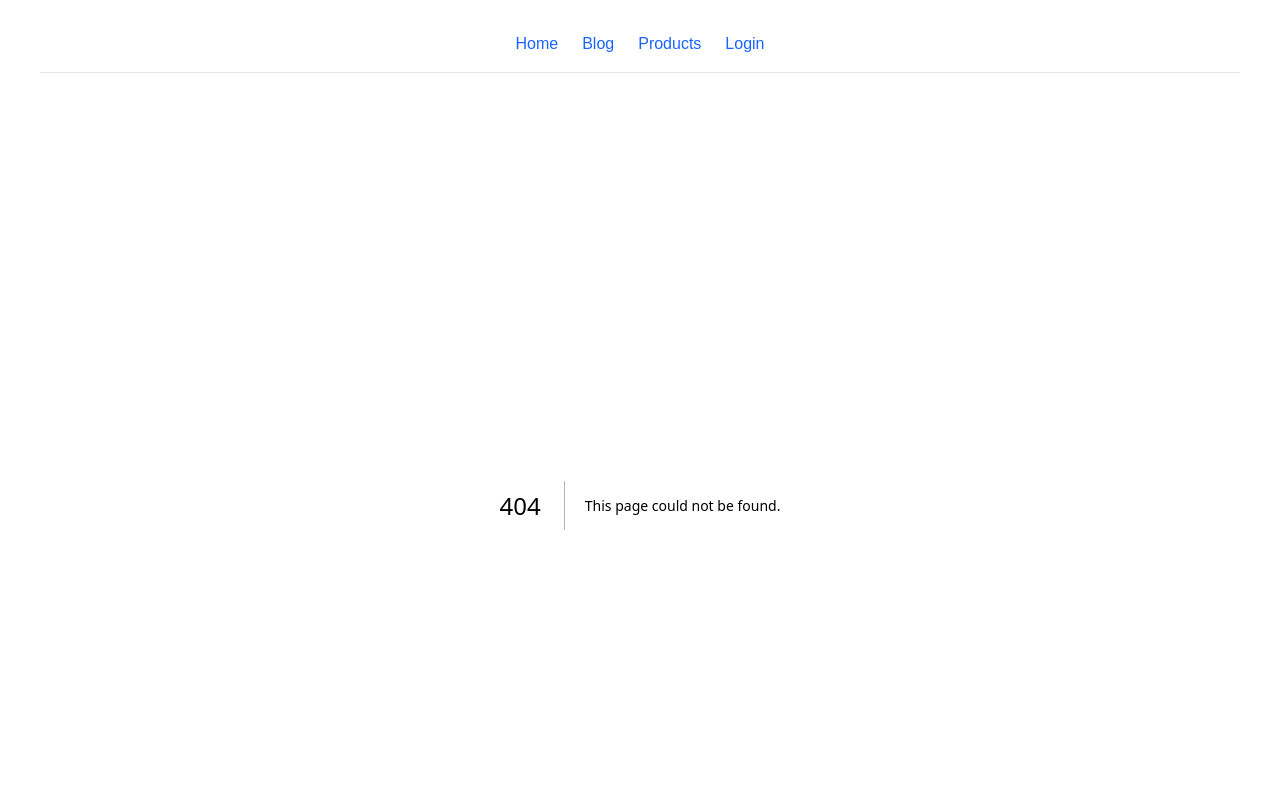
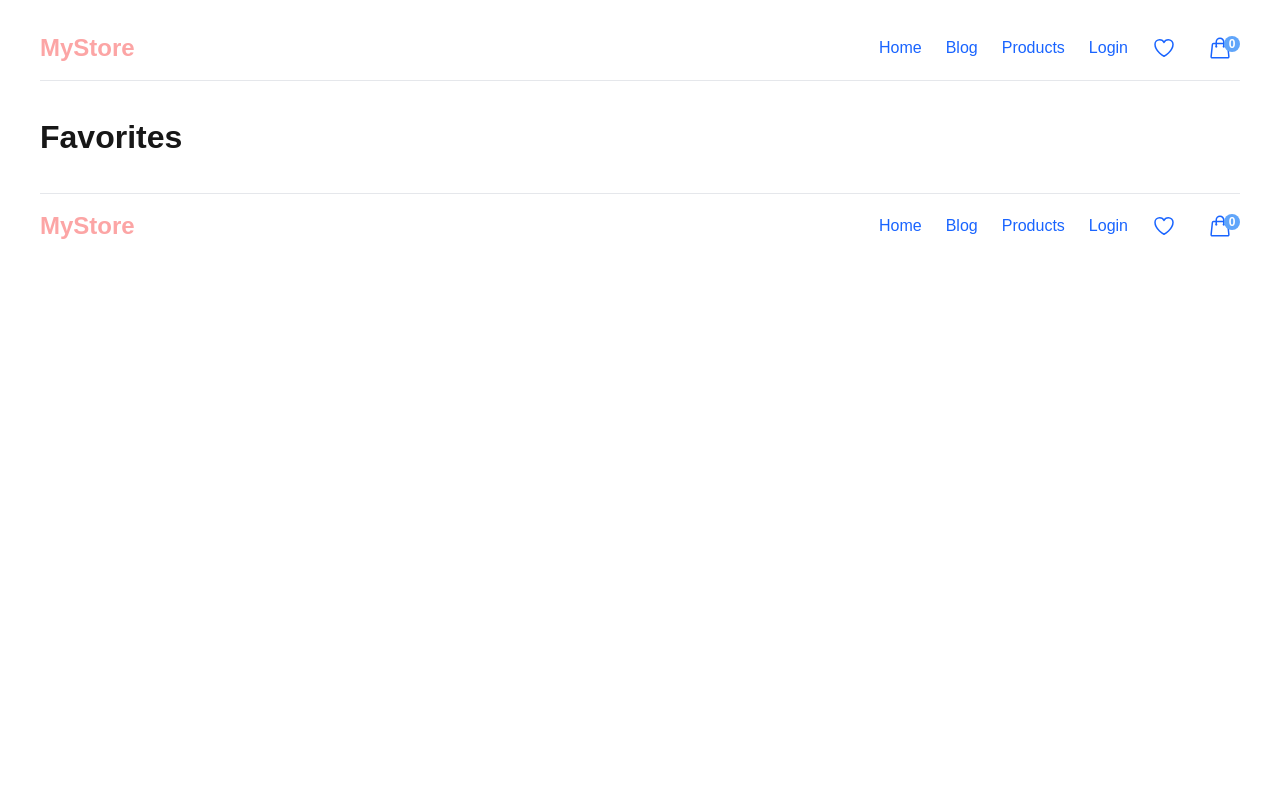
Before and after one commit to sofiekedvik/my-store, a Next.js app: page /favorites in a window 1280 px wide. Before the commit this address had no page. Shown: the top 800 px of the page. Built offline with nearby package versions, Linux system fonts and the light colour scheme.

Commit message:
feat: favorites

```diff
--- /dev/null
+++ b/src/app/favorites/page.tsx
@@ -0,0 +1,7 @@
+export default function Favorites() {
+  return (
+    <div className="">
+      <h1>Favorites</h1>
+    </div>
+  );
+}
--- a/src/app/lib/datocms.ts
+++ b/src/app/lib/datocms.ts
@@ -12,7 +12,7 @@ export function performRequest(query, options) {
       {
         ...options,
         token: process.env.NEXT_DATOCMS_API_TOKEN,
-        environment: process.env.NEXT_DATOCMS_ENVIRONMENT,
+        // environment: process.env.NEXT_DATOCMS_ENVIRONMENT,
       },
     ])
   );
--- /dev/null
+++ b/src/ui/components/favorites/favorites.tsx
@@ -0,0 +1,16 @@
+"use client";
+
+import { useState } from "react";
+import ProductGrid from "../product-grid/product-grid";
+
+function Favorites() {
+  const [favorites, setFavorites] = useState([]);
+
+  return (
+    <div className="row-start-3 flex gap-6 flex-wrap items-center justify-center">
+      <ProductGrid products={favorites} />
+    </div>
+  );
+}
+
+export default Favorites;
--- a/src/ui/components/nav/nav.tsx
+++ b/src/ui/components/nav/nav.tsx
@@ -2,12 +2,20 @@
 import { useState } from "react";
 import Link from "next/link";
 import { UserCircleIcon } from "@heroicons/react/24/solid";
+import { ShoppingBagIcon, HeartIcon } from "@heroicons/react/24/outline";
 
 function NavLinks() {
   const [isLoggedin, setIsLoggedin] = useState(false);
+  const [ItemsInCart, setItemsInCart] = useState(0);
 
   return (
-    <nav className="row-start-3 flex gap-6 flex-wrap items-center justify-center">
+    <nav className="row-start-3 flex gap-6 flex-wrap items-center justify-between">
+      <div>
+        <Link href="/" className="text-red-300 font-bold text-2xl">
+          MyStore
+        </Link>
+      </div>
+      <ul className="flex gap-6">
         <Link href="/">Home</Link>
         <Link href="/blog">Blog</Link>
         <Link href="/products">Products</Link>
@@ -15,10 +23,26 @@ function NavLinks() {
           <Link href="/login">Login</Link>
         ) : (
           <Link href="/settings">
-          <UserCircleIcon title="user icon" className="w-7 h-7 inline mr-2" />
+            <UserCircleIcon title="user icon" className="w-6 h-6 inline mr-2" />
             My Pages
           </Link>
         )}
+        <Link href="/favorites">
+          <HeartIcon
+            title="favorites heart icon"
+            className="w-6 h-6 inline mr-2"
+          />
+        </Link>
+        <Link href="/checkout" className="relative">
+          <ShoppingBagIcon
+            title="checkout cart icon"
+            className="w-6 h-6 inline mr-2"
+          />
+          <span className="absolute top-0 right-0 bg-blue-400 w-4 h-4 text-xs text-white rounded-full flex items-center justify-center font-bold">
+            {ItemsInCart}
+          </span>
+        </Link>
+      </ul>
     </nav>
   );
 }
```
Lines whose indentation alone changed are shown as unchanged.
